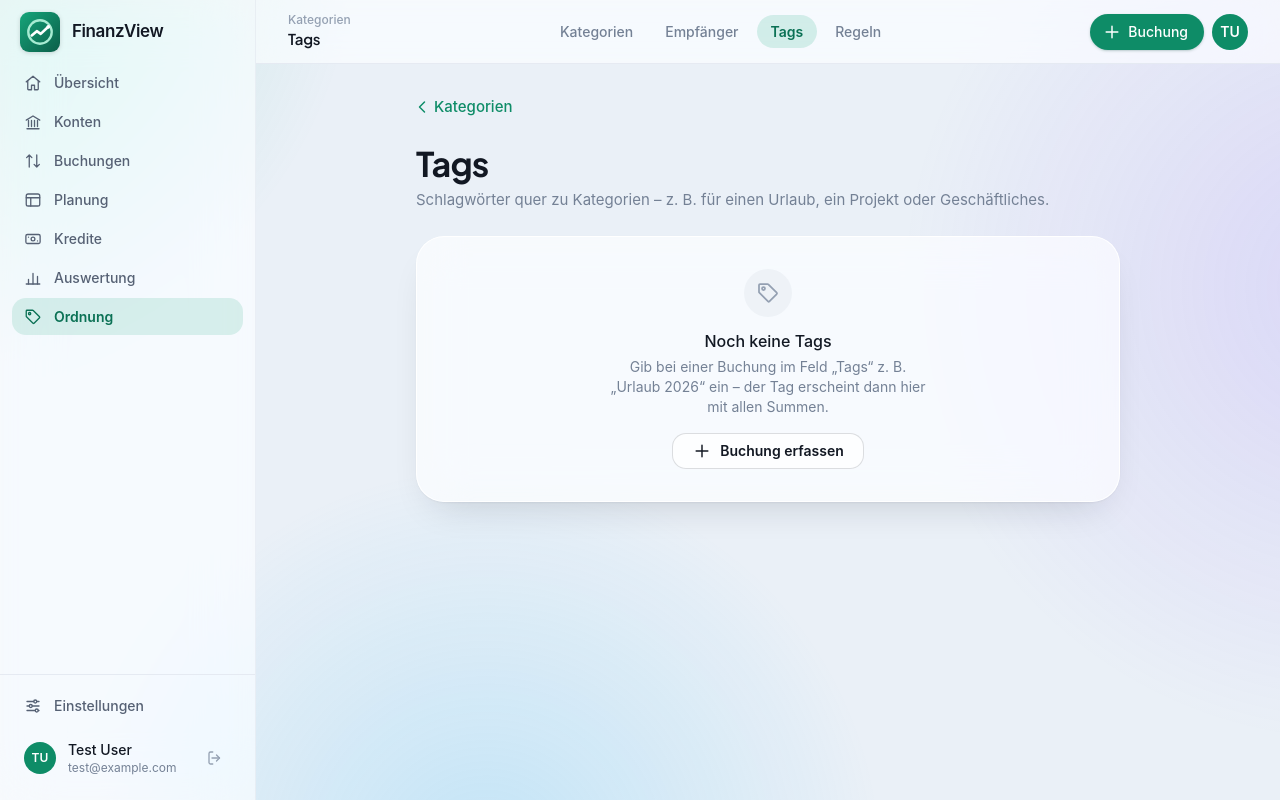
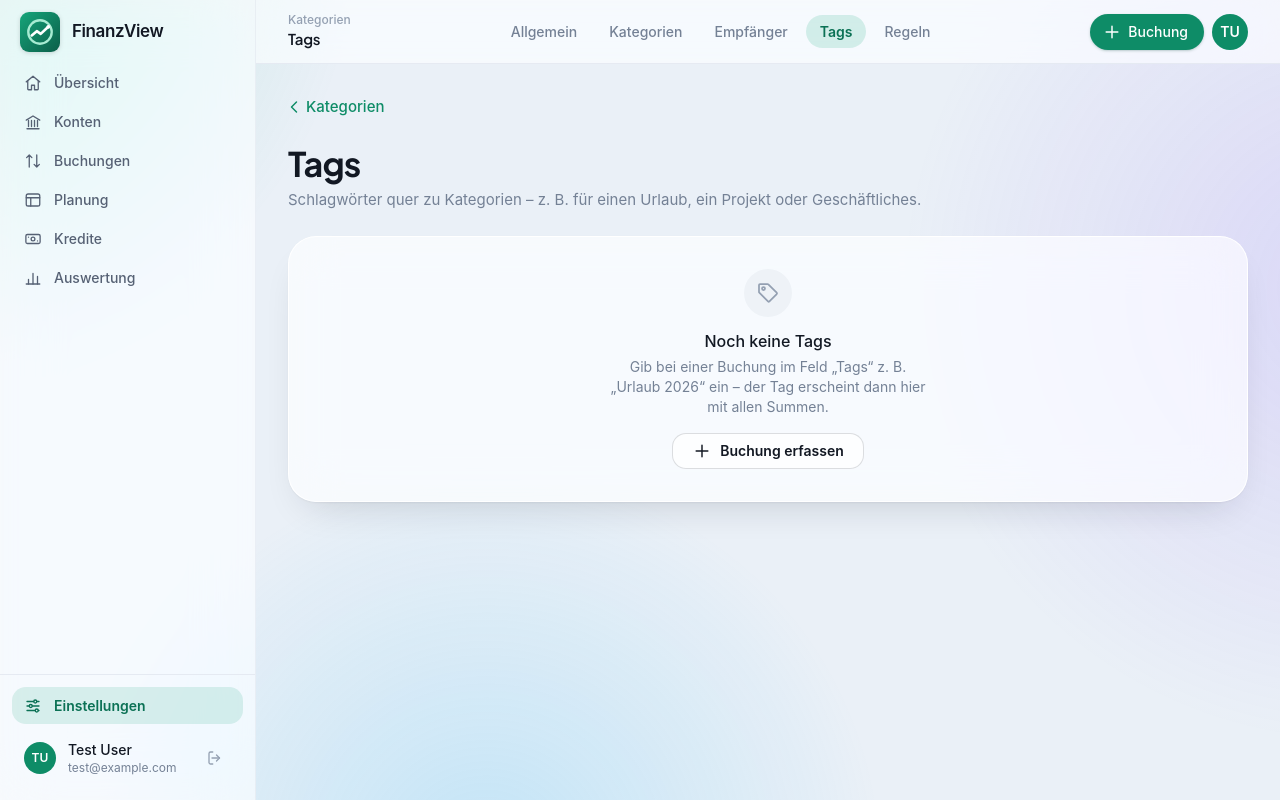
Before and after one commit to alexanderschubert/finanzview, a Laravel app: page /tags in a window 1280 px wide. Run offline with Laravel 12, Linux system fonts and the light colour scheme; the visitor is signed in with stand-in values (Sample User, id 1); data comes from the database, SQL or seed files in the repository; data that the repository does not hold is empty; style sheets or scripts are compiled from the project's sources; parts of the project's set-up code (start-up, migrations or seed data) failed here and were passed over; some libraries are stand-ins or nearby versions.

Commit message:
Ordnung becomes part of Einstellungen (tabs: Allgemein, Kategorien, Empfänger, Tags, Regeln); fix tests
Co-Authored-By: Claude Sonnet 5.5 <noreply@anthropic.com>

```diff
--- a/app/Support/Navigation.php
+++ b/app/Support/Navigation.php
@@ -3,7 +3,7 @@
 namespace App\Support;
 
 /**
- * Hauptnavigation: sieben Bereiche, innerhalb eines Bereichs wechselt man mit Tabs.
+ * Hauptnavigation: sechs Bereiche plus Einstellungen, innerhalb eines Bereichs wechselt man mit Tabs.
  *
  * Tab: [Beschriftung, Route, aktive Routen]
  */
@@ -72,12 +72,13 @@ final class Navigation
                     ['Analysen', 'reports.index', ['reports.index']],
                 ],
             ],
-            'order' => [
-                'label' => 'Ordnung',
-                'icon' => 'tag',
-                'route' => 'categories.index',
-                'patterns' => ['categories.*', 'category-rules.*', 'tags.*', 'payees.*'],
+            'settings' => [
+                'label' => 'Einstellungen',
+                'icon' => 'settings',
+                'route' => 'settings.index',
+                'patterns' => ['settings.*', 'categories.*', 'category-rules.*', 'tags.*', 'payees.*'],
                 'tabs' => [
+                    ['Allgemein', 'settings.index', ['settings.index']],
                     ['Kategorien', 'categories.index', ['categories.index']],
                     ['Empfänger', 'payees.index', ['payees.index']],
                     ['Tags', 'tags.index', ['tags.index']],
--- a/resources/views/bank-connections/index.blade.php
+++ b/resources/views/bank-connections/index.blade.php
@@ -6,7 +6,7 @@
 
 @section('content')
 
-<div class="max-w-2xl mx-auto px-4 sm:px-6 lg:px-8 py-6 sm:py-8 space-y-6">
+<div class="max-w-5xl mx-auto px-4 sm:px-6 lg:px-8 py-6 sm:py-8 space-y-6">
 
     <x-back-link :href="route('settings.index')" label="Einstellungen" />
 
--- a/resources/views/category-rules/index.blade.php
+++ b/resources/views/category-rules/index.blade.php
@@ -6,7 +6,7 @@
 
 @section('content')
 
-<div class="max-w-3xl mx-auto px-4 sm:px-6 lg:px-8 py-6 sm:py-8 space-y-6">
+<div class="max-w-5xl mx-auto px-4 sm:px-6 lg:px-8 py-6 sm:py-8 space-y-6">
 
     <x-back-link :href="route('categories.index')" label="Kategorien" />
 
--- a/resources/views/layouts/app.blade.php
+++ b/resources/views/layouts/app.blade.php
@@ -20,7 +20,7 @@
     }
 
     /*
-     * Navigation: sieben Bereiche (siehe App\Support\Navigation), innerhalb
+     * Navigation: sechs Bereiche plus Einstellungen (siehe App\Support\Navigation), innerhalb
      * eines Bereichs wechselt man mit Tabs.
      * Eintrag: [Route, aktive Routen, Icon, Beschriftung]
      */
@@ -28,6 +28,7 @@
 
     $navigation = [
         null => collect($areas)
+            ->except('settings')
             ->map(fn ($area) => [$area['route'], $area['patterns'], $area['icon'], $area['label']])
             ->values()
             ->all(),
@@ -35,8 +36,9 @@
 
     $visibleTabs = \App\Support\Navigation::visibleTabs();
 
+    // Einstellungen: Allgemein, Kategorien, Empfänger, Tags und Regeln.
     $systemNavigation = [
-        ['settings.index', 'settings.*', 'settings', 'Einstellungen'],
+        ['settings.index', $areas['settings']['patterns'], 'settings', 'Einstellungen'],
     ];
 
     if ($user->isAdmin()) {
--- a/resources/views/payees/index.blade.php
+++ b/resources/views/payees/index.blade.php
@@ -11,7 +11,7 @@
 
 @section('content')
 
-<div class="max-w-3xl mx-auto px-4 sm:px-6 lg:px-8 py-6 sm:py-8 space-y-6 pb-32">
+<div class="max-w-5xl mx-auto px-4 sm:px-6 lg:px-8 py-6 sm:py-8 space-y-6 pb-32">
 
     <x-page-header title="Empfänger" subtitle="Einheitliche Namen für Händler und Auftraggeber – mit Standardkategorie, die bei neuen Buchungen automatisch greift. Der Buchungstext der Bank bleibt dabei unverändert." />
 
--- a/resources/views/recurring_transactions/index.blade.php
+++ b/resources/views/recurring_transactions/index.blade.php
@@ -36,7 +36,7 @@
 
 @section('content')
 
-<div class="max-w-3xl mx-auto px-4 sm:px-6 lg:px-8 py-6 sm:py-8 space-y-6">
+<div class="max-w-5xl mx-auto px-4 sm:px-6 lg:px-8 py-6 sm:py-8 space-y-6">
 
     <x-page-header title="Wiederkehrend" subtitle="Daueraufträge, Abos und regelmäßige Einnahmen.">
         <a href="{{ route('recurring-transactions.create') }}" class="fv-btn fv-btn-primary text-sm py-2.5">
--- a/resources/views/reports/month.blade.php
+++ b/resources/views/reports/month.blade.php
@@ -29,7 +29,7 @@
 
 @section('content')
 
-<div class="max-w-3xl mx-auto px-4 sm:px-6 lg:px-8 py-6 sm:py-8 space-y-6">
+<div class="max-w-5xl mx-auto px-4 sm:px-6 lg:px-8 py-6 sm:py-8 space-y-6">
 
     <x-page-header title="Monatsbericht" :subtitle="$report['average_months'] > 0 ? 'Verglichen mit dem Vormonat und deinem üblichen Monat (Ø der letzten ' . $report['average_months'] . ' Monate).' : 'Dein Monat auf einen Blick.'">
         <x-month-switcher route="reports.month" :month="$monthKey" />
--- a/resources/views/tags/index.blade.php
+++ b/resources/views/tags/index.blade.php
@@ -10,7 +10,7 @@
 
 @section('content')
 
-<div class="max-w-3xl mx-auto px-4 sm:px-6 lg:px-8 py-6 sm:py-8 space-y-6">
+<div class="max-w-5xl mx-auto px-4 sm:px-6 lg:px-8 py-6 sm:py-8 space-y-6">
 
     <x-back-link :href="route('categories.index')" label="Kategorien" />
 
```
Also changed, not shown: tests/Feature/NavigationTest.php (+25 -12 lines), tests/Feature/PayeeTest.php (+3 -2 lines), tests/Feature/PlanTest.php (+1 -1 lines).
